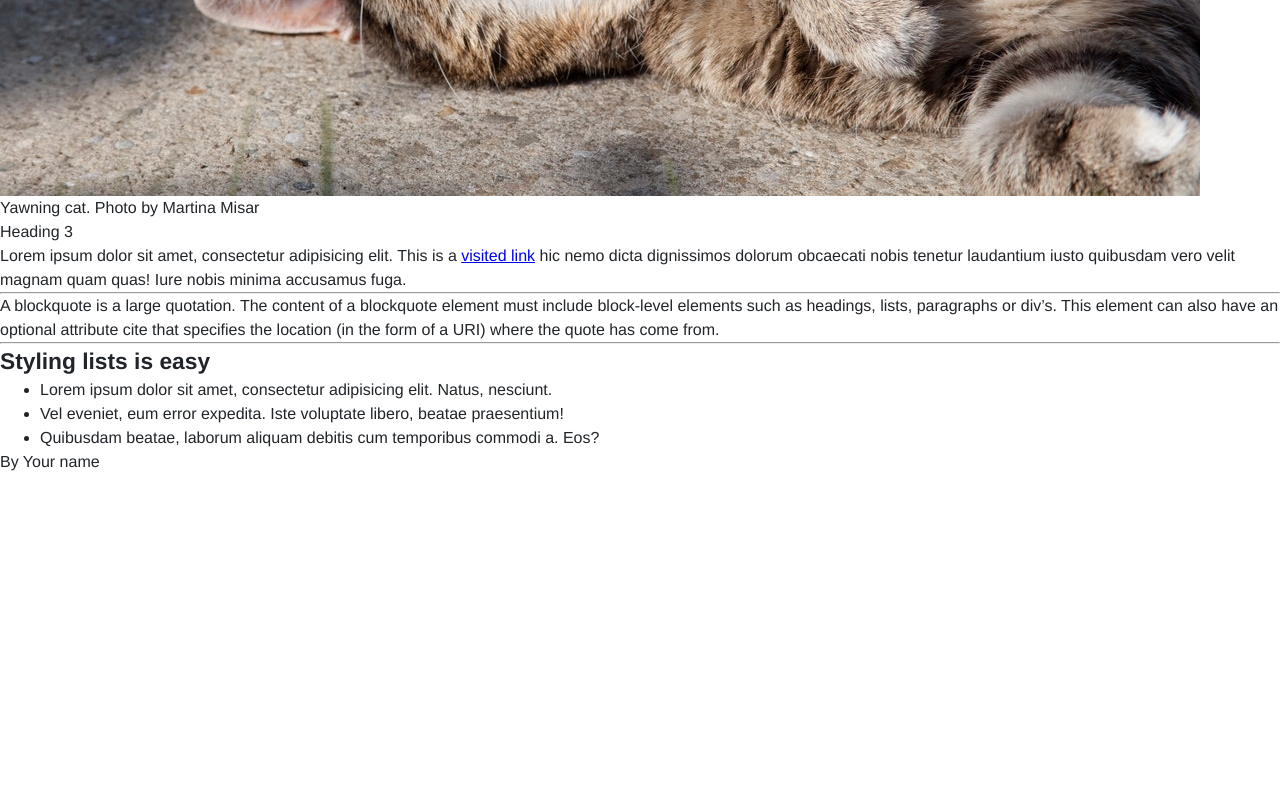
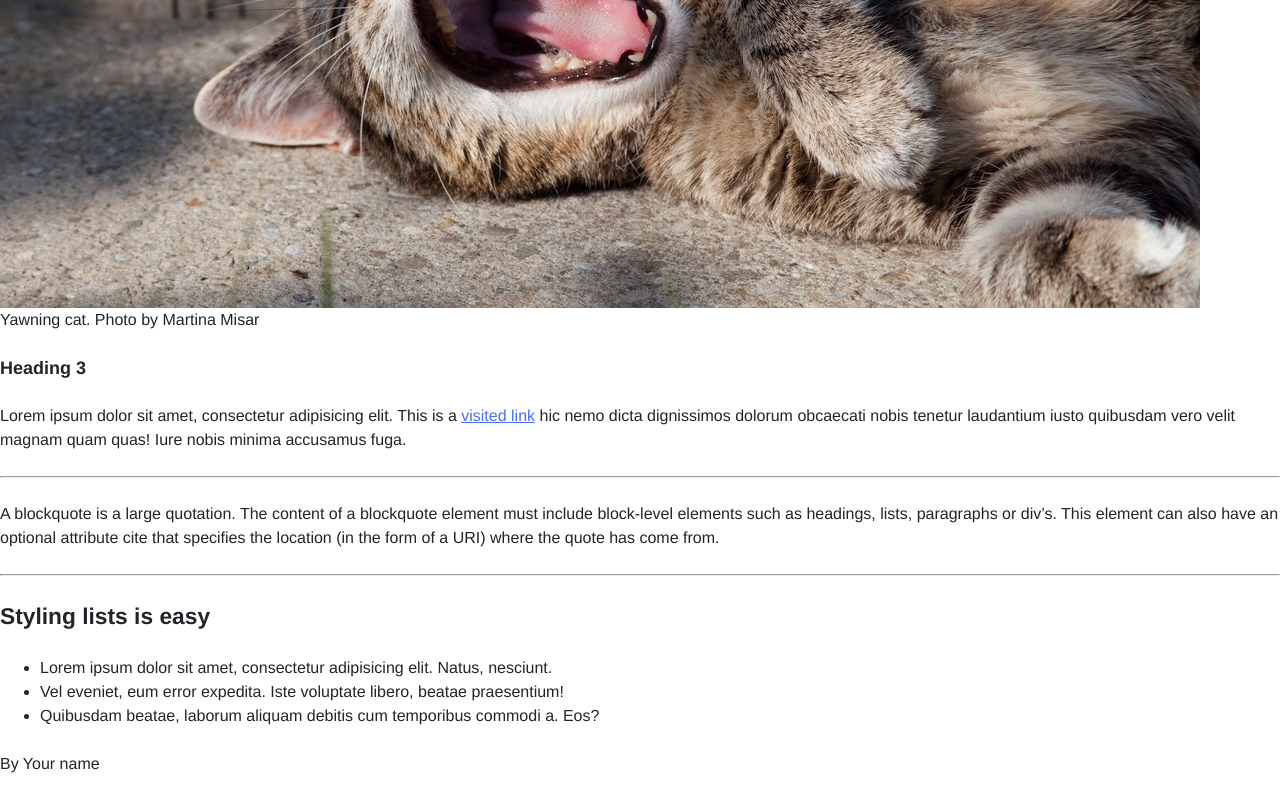
Before and after one commit to mct-ui/html5-boilerplate-SnaetWarre, a plain HTML site: page index.html in a window 1280 px wide. Shown: the part 783-1583 px from the top of the page. Before the commit the page ends 1257 px from the top, so only its background shows below. Drawn offline with Linux system fonts and the light colour scheme.

Commit message:
Update font sizes, line heights, and margins in CSS

```diff
--- a/css/screen.scss
+++ b/css/screen.scss
@@ -182,20 +182,27 @@ h1 {
   font-size: $ms5;
   font-weight: 700;
   margin-bottom: $space-m;
+  line-height: calc($baseline * 5);
 }
 
 h2 {
   font-size: $ms3;
   font-weight: 700;
+  margin-bottom: $space-m;
+  line-height: calc($baseline * 4);
 }
 
 h3 {
-
+  font-size: $ms1;
+  font-weight: 700;
+  margin-bottom: $space-m;
+  line-height: calc($baseline * 3);
 }
 
 h4,
 h5,
 h6 {
+  margin-bottom: $space-m;
 }
 
 p,
@@ -205,10 +212,12 @@ dl,
 table,
 address,
 figure {
+  margin-bottom: $space-m;
 }
 
 ul,
 ol {
+  margin-bottom: $space-m;
 }
 
 li ul,
@@ -216,24 +225,33 @@ li ol {
 }
 
 blockquote {
+  margin-bottom: $space-m;
 }
 
 figcaption {
+  margin-bottom: $space-m;
 }
 
 hr {
+  margin-bottom: $space-m;
 }
 
 a {
+  color: $color-primary;
+
 }
 
 a:hover {
+  color: $color-primary-light;
+
 }
 
 a:visited {
+  color: $color-primary;
 }
 
 a:active {
+  color: $color-primary-light
 }
 
 /*---------------------------------------/*
```
Also changed, not shown: css/screen.css, 1 other file.
